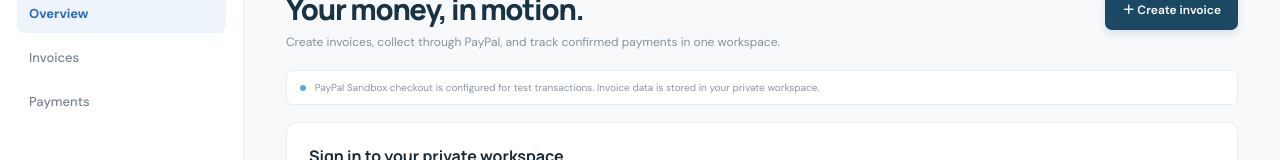
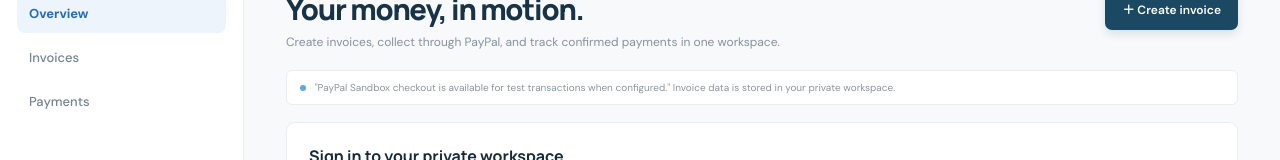
Before and after one commit to dsan48299-ui/Sentinel, a Next.js app: page / in a window 1280 px wide. Shown: the part 136-296 px from the top of the page. Built offline with nearby package versions, Linux system fonts and the light colour scheme; no server answers.

Commit message:
Use server-provided PayPal config in dashboard

```diff
--- a/app/page.tsx
+++ b/app/page.tsx
@@ -24,7 +24,6 @@ export default function Home() {
   const [dueDate, setDueDate] = useState(new Date(Date.now() + 14 * 86400000).toISOString().slice(0, 10));
   const [saving, setSaving] = useState(false);
   const [active, setActive] = useState("Overview");
-  const clientId = process.env.NEXT_PUBLIC_PAYPAL_CLIENT_ID;
 
   const loadInvoices = useCallback(async () => {
     setLoading(true); setError(""); setSignedOut(false);
@@ -69,7 +68,7 @@ export default function Home() {
       <header className="topbar"><div className="breadcrumb">Workspace <span>/</span> <b>{active}</b></div><div className="top-actions"><span className="demo-pill"><i/> PAYPAL SANDBOX</span><a className="signout-link" href="/login">Account</a></div></header>
       <div className="content" id="overview">
         <div className="welcome-row"><div><div className="eyebrow">PAYMENTS &amp; RECEIVABLES</div><h1>Your money, in motion.</h1><p className="subhead">Create invoices, collect through PayPal, and track confirmed payments in one workspace.</p></div><button className="primary-button" onClick={() => setShowCreate(true)}>＋ Create invoice</button></div>
-        <div className="notice"><span className="notice-dot"/> {clientId ? "PayPal Sandbox checkout is configured for test transactions." : "Connect PayPal Sandbox credentials in Vercel to enable checkout."} Invoice data is stored in your private workspace.</div>
+        <div className="notice"><span className="notice-dot"/> "PayPal Sandbox checkout is available for test transactions when configured." Invoice data is stored in your private workspace.</div>
         {error && <div className="error-banner">{error}</div>}
         {signedOut && <div className="setup-card"><h2>Sign in to your private workspace</h2><p>Your invoices and payment history are protected by account authentication.</p><a className="primary-button" href="/login">Sign in with email</a></div>}
         <section className="metric-grid">
@@ -80,13 +79,13 @@ export default function Home() {
         </section>
         <section className="panel invoices-panel" id="invoices"><div className="panel-heading"><div><h2>Invoices</h2><p>Amounts are retrieved server-side before checkout.</p></div><button className="text-button" onClick={() => setShowCreate(true)}>＋ New invoice</button></div>
           {loading ? <div className="empty-state">Loading your invoices…</div> : invoices.length === 0 ? <div className="empty-state">No invoices yet. Create your first invoice to begin collecting payments.</div> :
-          <div className="table-wrap"><table><thead><tr><th>INVOICE</th><th>CLIENT</th><th>DUE DATE</th><th>AMOUNT</th><th>STATUS</th><th>PAYMENT</th></tr></thead><tbody>{invoices.map(inv => <tr key={inv.id}><td className="invoice-id">{inv.invoice_number}</td><td>{inv.client_name}</td><td>{dateLabel(inv.due_date)}</td><td className="amount">{money(Number(inv.amount))}</td><td><span className={"status " + inv.status.toLowerCase()}><i/>{inv.status}</span></td><td>{inv.status === "PENDING" ? <span id="payments">{clientId ? <PayPalInvoiceButton invoiceId={inv.id} onPaid={loadInvoices}/> : <span className="payment-setup">PayPal setup required</span>}</span> : inv.status === "PAID" ? <span className="confirmed-payment">✓ Captured</span> : "—"}</td></tr>)}</tbody></table></div>}
+          <div className="table-wrap"><table><thead><tr><th>INVOICE</th><th>CLIENT</th><th>DUE DATE</th><th>AMOUNT</th><th>STATUS</th><th>PAYMENT</th></tr></thead><tbody>{invoices.map(inv => <tr key={inv.id}><td className="invoice-id">{inv.invoice_number}</td><td>{inv.client_name}</td><td>{dateLabel(inv.due_date)}</td><td className="amount">{money(Number(inv.amount))}</td><td><span className={"status " + inv.status.toLowerCase()}><i/>{inv.status}</span></td><td>{inv.status === "PENDING" ? <span id="payments"><PayPalInvoiceButton invoiceId={inv.id} onPaid={loadInvoices}/></span> : inv.status === "PAID" ? <span className="confirmed-payment">✓ Captured</span> : "—"}</td></tr>)}</tbody></table></div>}
         </section>
         <section className="panel analyst-panel"><div className="analyst-intro"><div className="analyst-icon">✦</div><div><div className="ai-label">PAYMENT OPERATIONS</div><h2>Payment status comes from PayPal, not the browser.</h2><p>Order creation and capture run on the server. Confirmed captures update the invoice ledger.</p></div></div></section>
         <footer>CapitalFlow AI <span>·</span> PayPal Developer Sandbox <span>·</span> Test transactions only</footer>
       </div>
     </section>
     {showCreate && <div className="modal-backdrop" onClick={() => setShowCreate(false)}><form className="modal" onSubmit={createInvoice} onClick={e => e.stopPropagation()}><div className="modal-head"><div><div className="eyebrow">INVOICE WORKFLOW</div><h2>Create an invoice</h2></div><button type="button" className="close-button" onClick={() => setShowCreate(false)}>×</button></div><label>Client name<input autoFocus value={client} onChange={e => setClient(e.target.value)} placeholder="e.g. Acme Studio" required maxLength={120}/></label><label>Amount (USD)<input type="number" min="0.01" max="1000000" step="0.01" value={amount} onChange={e => setAmount(e.target.value)} placeholder="2500.00" required/></label><label>Due date<input type="date" value={dueDate} onChange={e => setDueDate(e.target.value)} required/></label><div className="modal-note">Invoices are saved to your private workspace. PayPal checkout uses the saved invoice amount.</div><button className="primary-button full" type="submit" disabled={saving}>{saving ? "Saving…" : "Create invoice"}</button></form></div>}
-    {clientId && <style jsx global>{`.paypal-button-wrap{min-width:145px;max-width:190px}.paypal-button-wrap iframe{z-index:1}.payment-error{display:block;color:#b54747;font-size:10px}.payment-setup{font-size:10px;color:#a17a3d}.confirmed-payment{font-size:10px;color:#25815f;font-weight:700}.error-banner{padding:12px 14px;background:#fff0ef;color:#a33b35;border:1px solid #f2d3d0;border-radius:7px;margin-bottom:14px}.empty-state{padding:28px 12px;color:#8996a0;text-align:center;font-size:12px}.setup-card{padding:22px;background:#fff;border:1px solid var(--line);border-radius:9px;margin-bottom:16px}.setup-card h2{margin:0 0 6px;font:700 16px Manrope}.setup-card p{color:#85929d;font-size:12px}.setup-card a{display:inline-flex;text-decoration:none}.signout-link{font-size:11px;color:#527da5;text-decoration:none}`}</style>}
+    <style jsx global>{`.paypal-button-wrap{min-width:145px;max-width:190px}.paypal-button-wrap iframe{z-index:1}.payment-error{display:block;color:#b54747;font-size:10px}.payment-setup{font-size:10px;color:#a17a3d}.confirmed-payment{font-size:10px;color:#25815f;font-weight:700}.error-banner{padding:12px 14px;background:#fff0ef;color:#a33b35;border:1px solid #f2d3d0;border-radius:7px;margin-bottom:14px}.empty-state{padding:28px 12px;color:#8996a0;text-align:center;font-size:12px}.setup-card{padding:22px;background:#fff;border:1px solid var(--line);border-radius:9px;margin-bottom:16px}.setup-card h2{margin:0 0 6px;font:700 16px Manrope}.setup-card p{color:#85929d;font-size:12px}.setup-card a{display:inline-flex;text-decoration:none}.signout-link{font-size:11px;color:#527da5;text-decoration:none}`}</style>
   </main>;
 }
```
